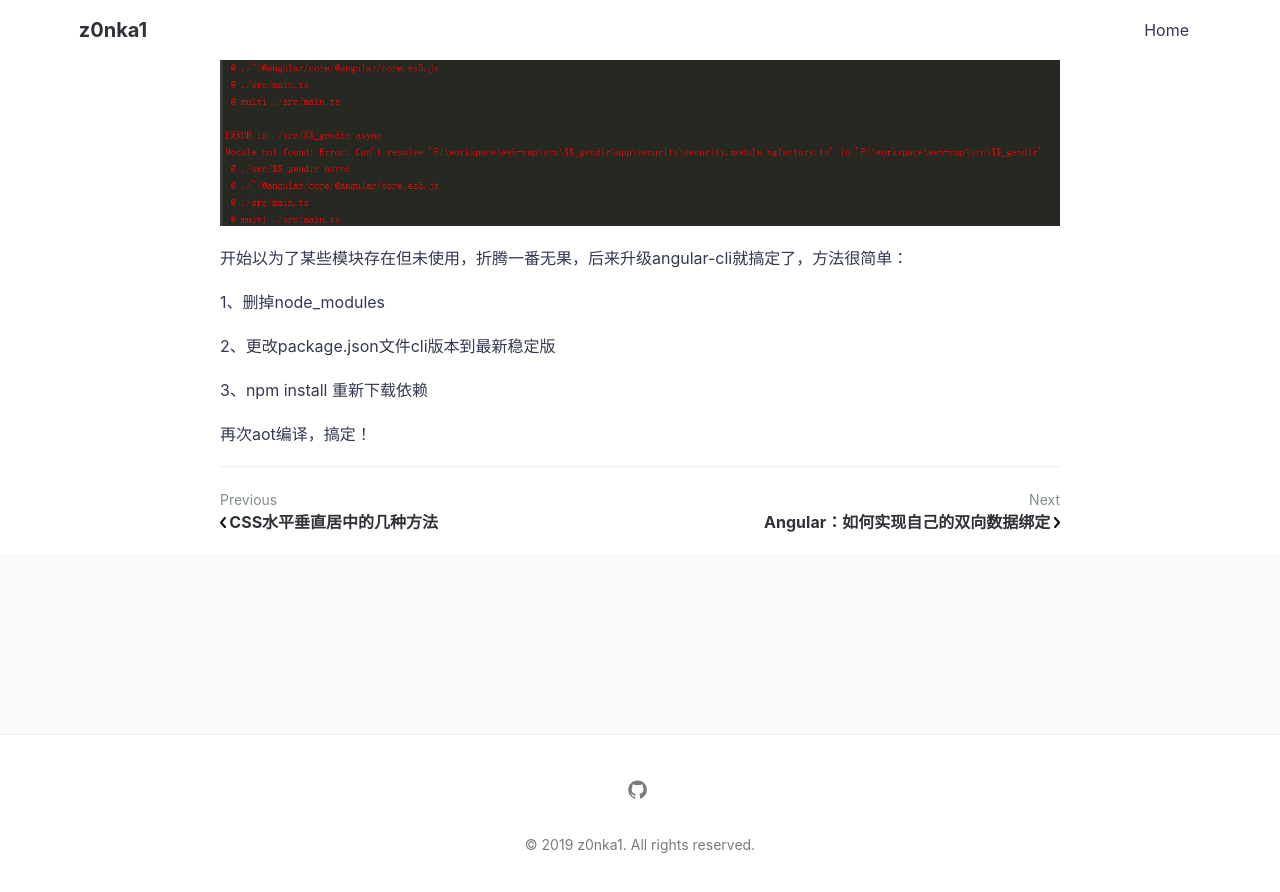
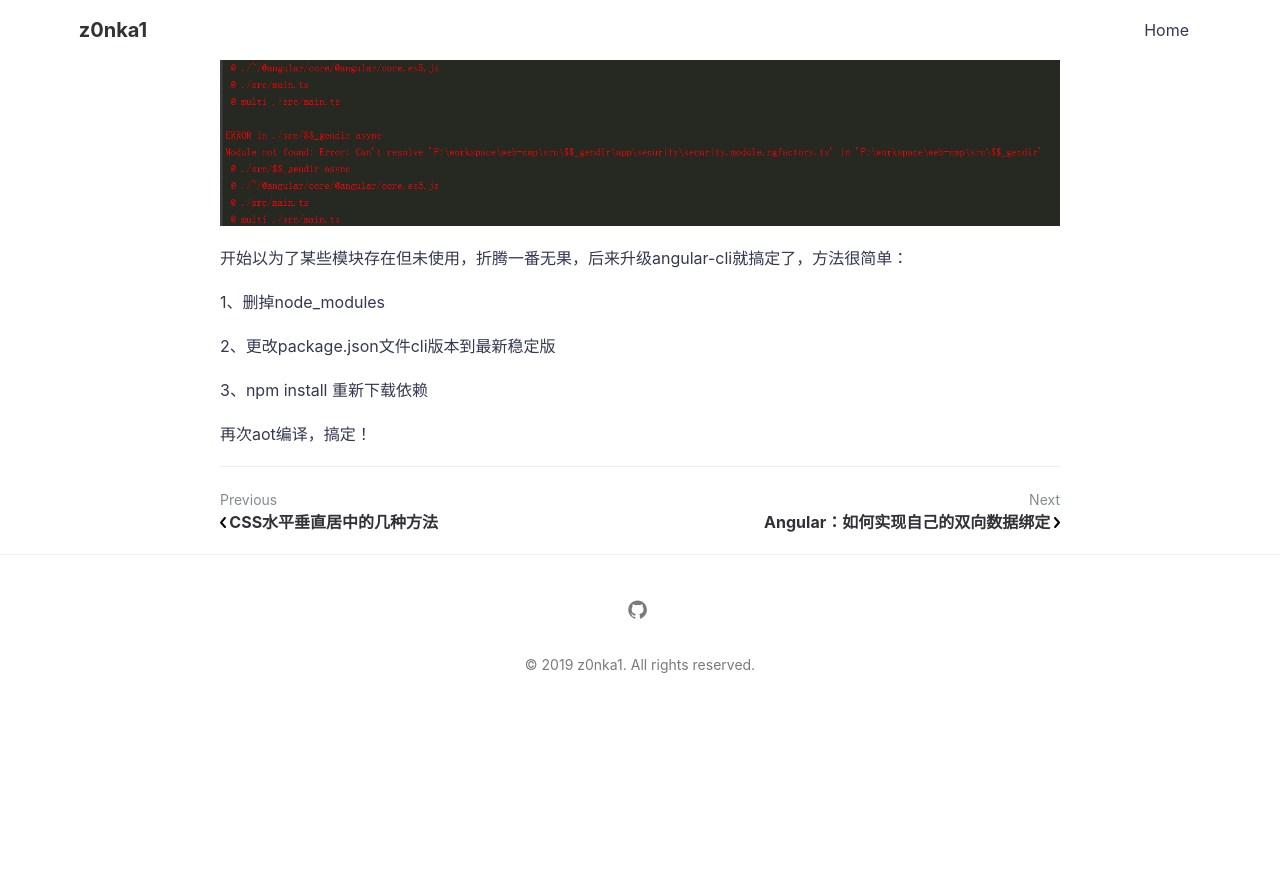
Before and after one commit to z0nka1/z0nka1.github.io, a Jekyll site: the page built from _posts/2017-08-16-angular-aot-err.md, in a window 1280 px wide and 900 px high, scrolled down 777 px. Shown: the top 892 px of the window. Built offline with Jekyll 4.4.1, drawn with Linux system fonts in a browser that asks for light colours; comment, search, counter and statistics services are not loaded; after the commit the page ends 1497 px from its top, so only the background shows below that.

Commit message:
disable disqus

```diff
--- a/_config.yml
+++ b/_config.yml
@@ -30,8 +30,8 @@ email: liang3075435@163.com # email for form submission
 github_username:  z0nka1 # replace with your_github_username or comment to remove link from footer
 # instagram_username: z0nka1 # replace with your_instagram_username or comment to remove link from footer
 
-disqus:
-  shortname: janczizikow # to enable comments replace with your_disqus_shortname
+# disqus:
+#   shortname: janczizikow # to enable comments replace with your_disqus_shortname
 
 # google_tag_manager: GTM-XXXXXXX # Uncomment to enable GTM. Replace GTM-XXXXXXX with your GTM container ID
 
```
